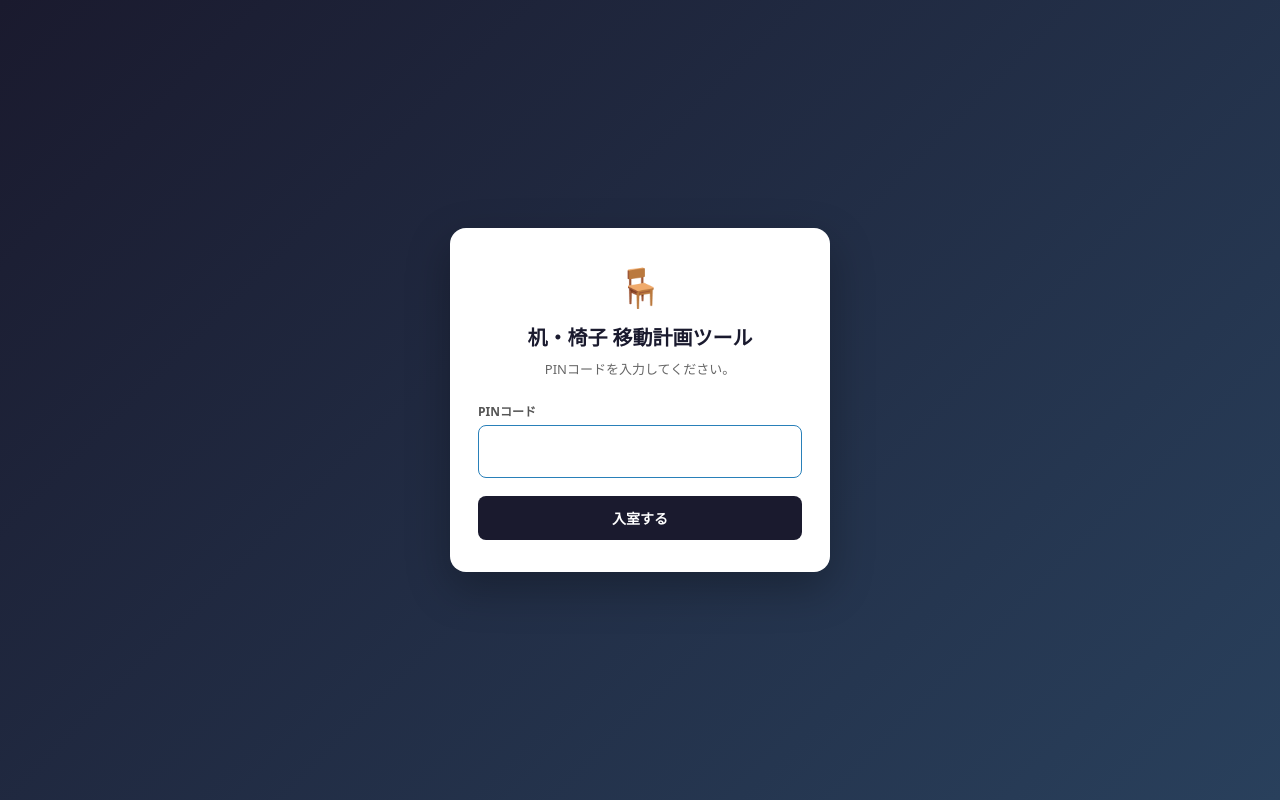
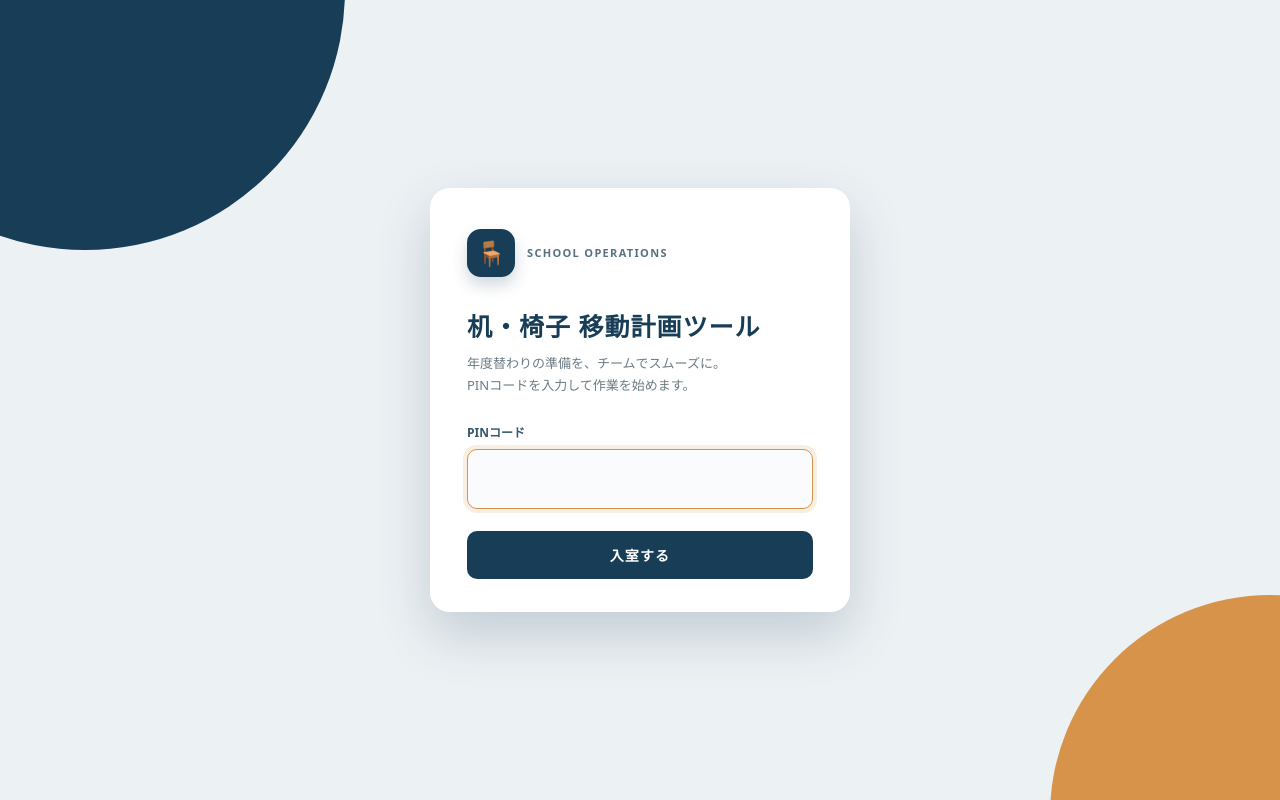
Before and after one commit to euphryuuu/desk-movement, a plain HTML site: page index.html in a window 1280 px wide. Drawn offline with Linux system fonts and the light colour scheme.

Commit message:
Add files via upload

```diff
--- a/app.js
+++ b/app.js
@@ -803,7 +803,8 @@ function setupPinGate() {
 
   form.addEventListener("submit", event => {
     event.preventDefault();
-    if (input.value === PIN_CODE) {
+    const enteredPin = input.value.trim().replace(/[^0-9]/g, "");
+    if (enteredPin === PIN_CODE) {
       sessionStorage.setItem(PIN_SESSION_KEY, "true");
       openApp();
       return;
--- a/index.html
+++ b/index.html
@@ -11,9 +11,12 @@
 <body>
   <section id="pin-gate" class="pin-gate" aria-labelledby="pin-title">
     <form id="pin-form" class="pin-card">
-      <div class="pin-icon" aria-hidden="true">🪑</div>
+      <div class="pin-brand">
+        <div class="pin-icon" aria-hidden="true">🪑</div>
+        <span class="pin-brand-copy">SCHOOL OPERATIONS</span>
+      </div>
       <h1 id="pin-title">机・椅子 移動計画ツール</h1>
-      <p>PINコードを入力してください。</p>
+      <p>年度替わりの準備を、チームでスムーズに。<br>PINコードを入力して作業を始めます。</p>
       <label for="pin-input">PINコード</label>
       <input id="pin-input" type="password" inputmode="numeric" autocomplete="current-password" pattern="[0-9]*" maxlength="12" required autofocus>
       <p id="pin-error" class="pin-error" role="alert" hidden></p>
--- a/style.css
+++ b/style.css
@@ -9,23 +9,35 @@ body { font-family: system-ui, -apple-system, 'Hiragino Sans', 'Meiryo', sans-se
 input, select, button, textarea { font-family: inherit; }
 
 /* ── PIN lock ── */
+.pin-gate[hidden], #app-shell[hidden] { display: none !important; }
 .pin-gate {
-  display: grid; place-items: center; min-height: 100vh; padding: 24px;
-  background: linear-gradient(135deg, #1a1a2e, #29405c);
+  position: relative; display: grid; place-items: center; min-height: 100vh; overflow: hidden;
+  padding: 24px; background: #ecf1f4;
 }
+.pin-gate::before, .pin-gate::after {
+  content: ""; position: absolute; border-radius: 50%; pointer-events: none;
+}
+.pin-gate::before { width: 520px; height: 520px; top: -270px; left: -175px; background: #183e57; }
+.pin-gate::after { width: 440px; height: 440px; right: -210px; bottom: -235px; background: #d8934b; }
 .pin-card {
-  width: min(100%, 380px); padding: 32px 28px; background: #fff;
-  border-radius: 16px; box-shadow: 0 16px 44px rgba(0,0,0,.28); text-align: center;
+  position: relative; z-index: 1; width: min(100%, 420px); padding: 40px 36px 32px;
+  background: rgba(255,255,255,.97); border: 1px solid rgba(255,255,255,.8);
+  border-radius: 20px; box-shadow: 0 22px 54px rgba(24,62,87,.2); text-align: left;
 }
-.pin-icon { font-size: 38px; margin-bottom: 10px; }
-.pin-card h1 { font-size: 20px; margin-bottom: 8px; }
-.pin-card p { color: #666; font-size: 13px; line-height: 1.6; margin-bottom: 22px; }
-.pin-card label { display: block; text-align: left; font-size: 12px; font-weight: 700; color: #555; margin-bottom: 5px; }
-.pin-card input { width: 100%; padding: 12px; border: 1.5px solid #bbb; border-radius: 8px; font-size: 20px; letter-spacing: .22em; text-align: center; }
-.pin-card input:focus { outline: none; border-color: var(--blue); }
-.pin-error { color: var(--red) !important; margin: 8px 0 0 !important; }
-.pin-submit { width: 100%; margin-top: 18px; padding: 12px; border: 0; border-radius: 8px; color: #fff; background: var(--ink); font-size: 14px; font-weight: 700; cursor: pointer; }
-.pin-submit:hover { opacity: .88; }
+.pin-brand { display: flex; align-items: center; gap: 12px; margin-bottom: 30px; }
+.pin-icon {
+  display: grid; place-items: center; width: 48px; height: 48px; margin: 0;
+  border-radius: 14px; background: #183e57; font-size: 24px; box-shadow: 0 8px 16px rgba(24,62,87,.2);
+}
+.pin-brand-copy { color: #587181; font-size: 11px; font-weight: 800; letter-spacing: .12em; }
+.pin-card h1 { color: #183e57; font-size: 25px; letter-spacing: .04em; margin-bottom: 9px; }
+.pin-card > p { color: #6c7b83; font-size: 13px; line-height: 1.7; margin-bottom: 27px; }
+.pin-card label { display: block; font-size: 12px; font-weight: 800; color: #35576c; margin-bottom: 8px; }
+.pin-card input { width: 100%; padding: 14px; border: 1.5px solid #bdcbd2; border-radius: 10px; background: #f9fbfc; color: #183e57; font-size: 22px; font-weight: 700; letter-spacing: .28em; text-align: center; transition: .15s; }
+.pin-card input:focus { outline: none; border-color: #d8934b; box-shadow: 0 0 0 4px rgba(216,147,75,.16); }
+.pin-error { color: var(--red) !important; margin: 9px 0 0 !important; }
+.pin-submit { width: 100%; margin-top: 22px; padding: 14px; border: 0; border-radius: 10px; color: #fff; background: #183e57; font-size: 14px; font-weight: 800; letter-spacing: .08em; cursor: pointer; transition: transform .15s, background .15s; }
+.pin-submit:hover { background: #24536f; transform: translateY(-1px); }
 
 /* ── Toast ── */
 #toast {
```
